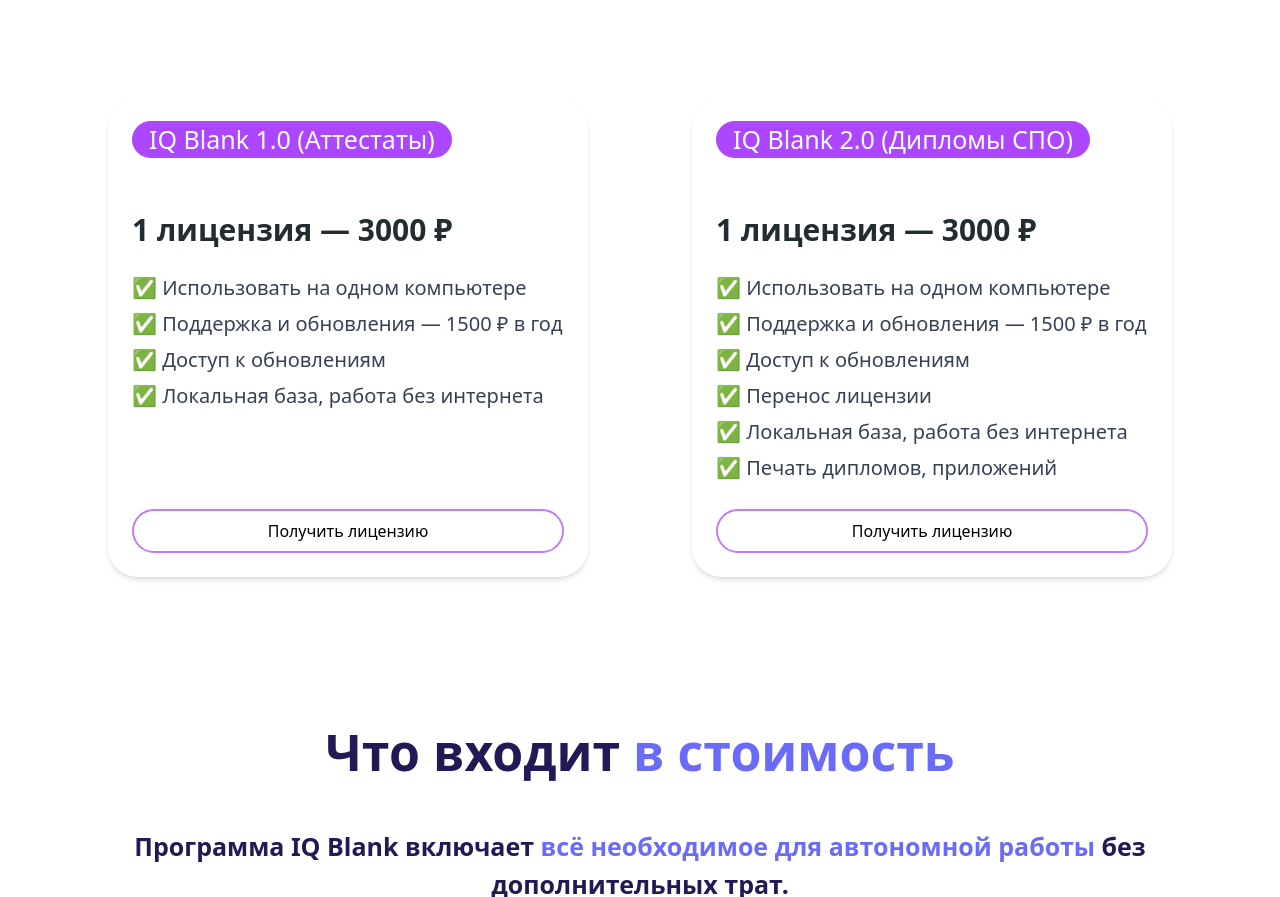
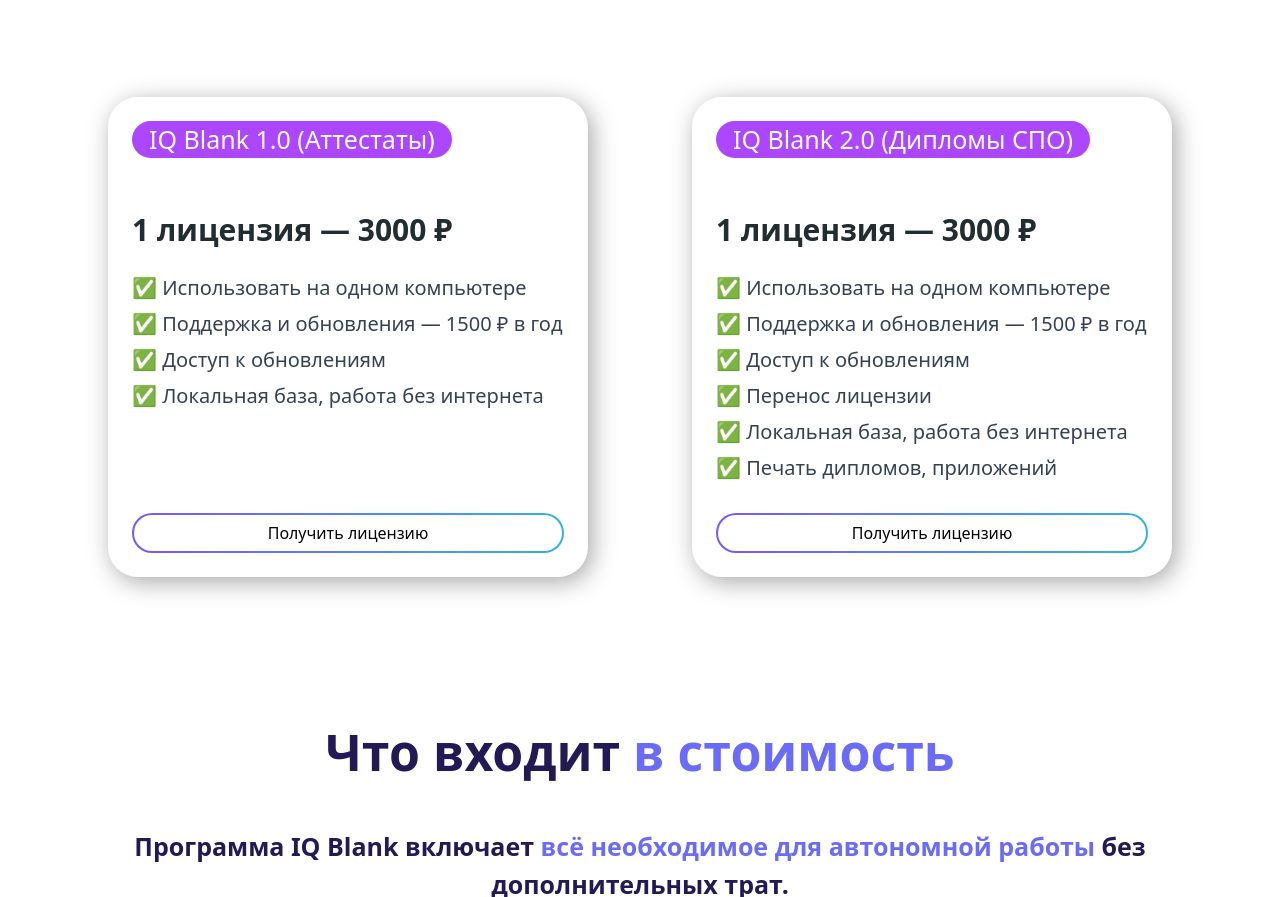
Before and after one commit to KJDev99/IqBlank, a plain HTML site: page pages/price.html in a window 1280 px wide. Shown: the part 852-1749 px from the top of the page. Drawn offline with nearby package versions, Linux system fonts and the light colour scheme.

Commit message:
price 95%

```diff
--- a/pages/price.html
+++ b/pages/price.html
@@ -80,7 +80,7 @@
     <section class="container max-w-7xl mx-auto mt-[100px]">
       <div class="flex items-center justify-center gap-[104px]">
         <!-- Card 1 -->
-        <div class="bg-white rounded-[30px] shadow-md w-[480px] h-[480px] p-6 flex flex-col justify-between">
+        <div class="bg-white rounded-[30px] shadow2 w-[480px] h-[480px] p-6 flex flex-col justify-between">
           <div>
             <div
               class="text-[25px] leading-[100%] text-white bg-purple-500 px-[17px] py-[6px] rounded-full inline-block mb-[49px]">
@@ -97,13 +97,13 @@
             </ul>
           </div>
           <button
-            class="mt-[90px] border-2 border-purple-400  rounded-full py-2 text-base font-medium hover:bg-purple-50 transition">
-            Получить лицензию
+            class="mt-[90px] rounded-full py-2 text-base font-medium transition button_border">
+           <span> Получить лицензию</span>
           </button>
         </div>
 
         <!-- Card 2 -->
-        <div class="bg-white rounded-[30px] shadow-md w-[480px] h-[480px] p-6 flex flex-col justify-between">
+        <div class="bg-white rounded-[30px] shadow2 w-[480px] h-[480px] p-6 flex flex-col justify-between">
           <div>
             <div
               class="text-[25px] leading-[100%] text-white bg-purple-500 px-[17px] py-[6px] rounded-full inline-block mb-[49px]">
@@ -122,8 +122,8 @@
             </ul>
           </div>
           <button
-            class="border-2 border-purple-400  rounded-full py-2 text-base font-medium hover:bg-purple-50 transition">
-            Получить лицензию
+            class="rounded-full py-2 text-base font-medium transition button_border">
+            <span>Получить лицензию</span>
           </button>
         </div>
       </div>
```
